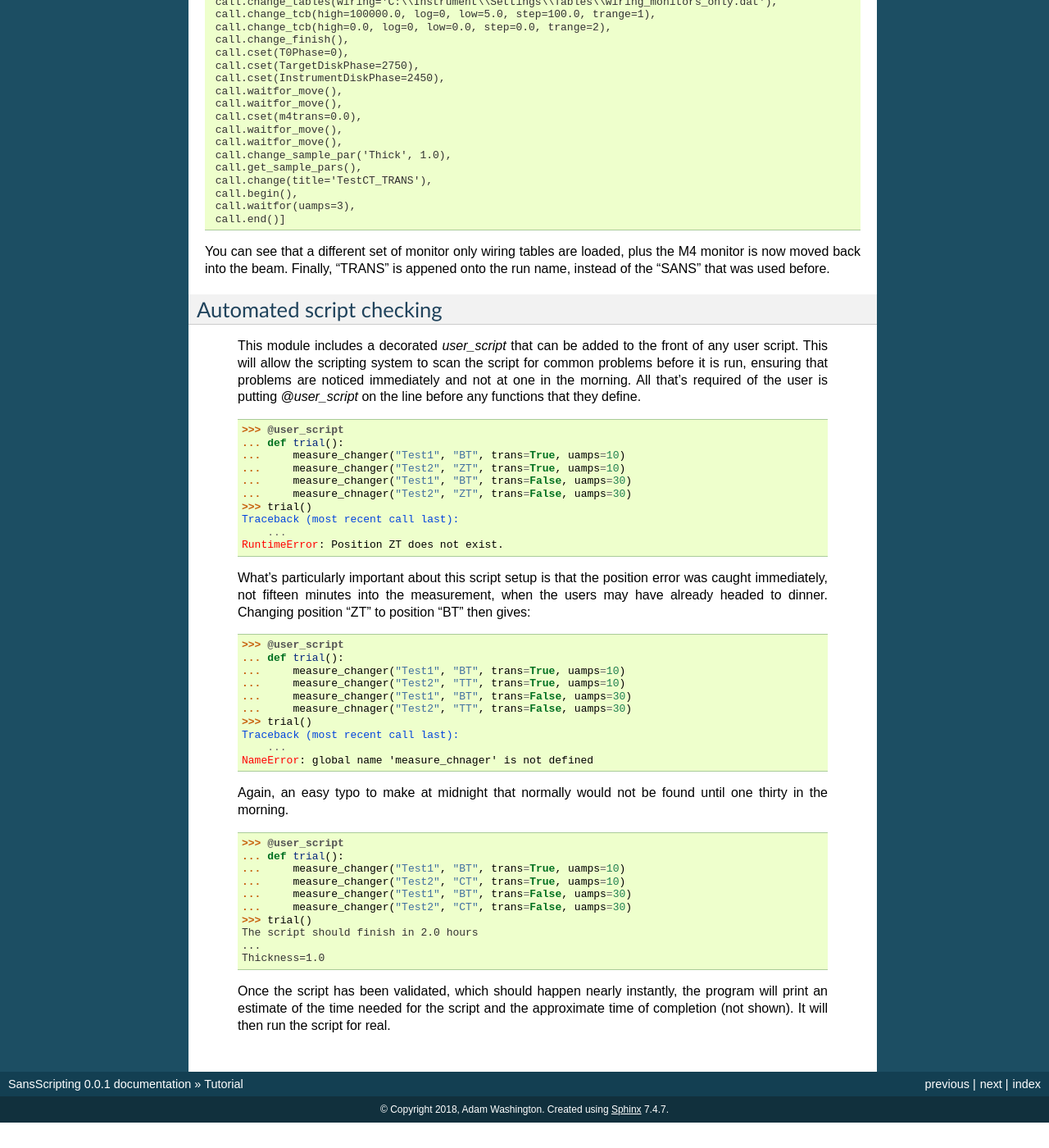
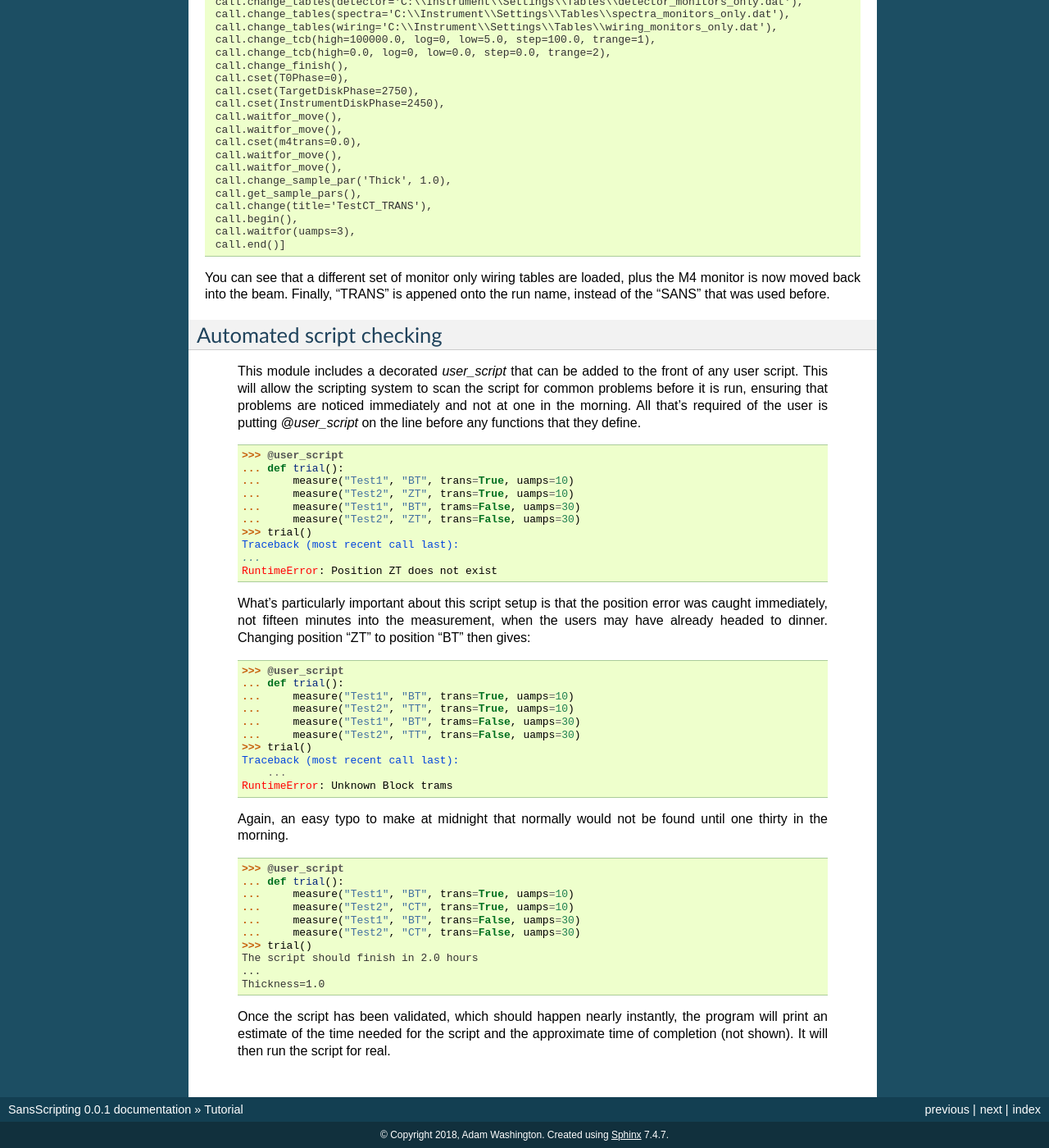
Before and after one commit to PyGenie-Scans/SansScripts, a Sphinx documentation site: the page built from doc/source/tutorial.rst, in a window 1280 px wide and 1400 px high, scrolled down 2628 px. Shown: the whole window at 82% size. Built offline with Sphinx 7.4.7, drawn with Linux system fonts in a browser that asks for light colours; before the commit the page ends 3997 px from its top, so only the background shows below that; some of the changed text lies outside the part shown.

Commit message:
Unified measure command

```diff
--- a/doc/source/tutorial.rst
+++ b/doc/source/tutorial.rst
@@ -111,7 +113,7 @@ After setting the title, the script finally takes a measurement.
 We can then repeat the measurement on a different sample position.
 
 >>> gen.reset_mock()
->>> measure_changer("Test" "CT", uamps=15, thickness=2.0)
+>>> measure("Test" "CT", uamps=15, thickness=2.0)
 Using the following Sample Parameters
 Geometry=Flat Plate
 Width=10
@@ -136,7 +138,7 @@ are not re-run until the wiring tables change.  To see that, we'll
 take a transmission measurement.
 
 >>> gen.reset_mock()
->>> measure_changer("Test" "CT", trans=True, uamps=3)
+>>> measure("Test" "CT", trans=True, uamps=3)
 Setup Larmor for transmission
 Using the following Sample Parameters
 Geometry=Flat Plate
@@ -187,14 +189,14 @@ Automated script checking
 
     >>> @user_script
     ... def trial():
-    ...     measure_changer("Test1", "BT", trans=True, uamps=10)
-    ...     measure_changer("Test2", "ZT", trans=True, uamps=10)
-    ...     measure_changer("Test1", "BT", trans=False, uamps=30)
-    ...     measure_chnager("Test2", "ZT", trans=False, uamps=30)
-    >>> trial() #doctest:+ELLIPSIS
+    ...     measure("Test1", "BT", trans=True, uamps=10)
+    ...     measure("Test2", "ZT", trans=True, uamps=10)
+    ...     measure("Test1", "BT", trams=False, uamps=30)
+    ...     measure("Test2", "ZT", trans=False, uamps=30)
+    >>> trial()
     Traceback (most recent call last):
-	...
-    RuntimeError: Position ZT does not exist.
+    ...
+    RuntimeError: Position ZT does not exist
 
     What's particularly important about this script setup is that the
     position error was caught immediately, not fifteen minutes into
@@ -203,24 +205,24 @@ Automated script checking
 
     >>> @user_script
     ... def trial():
-    ...     measure_changer("Test1", "BT", trans=True, uamps=10)
-    ...     measure_changer("Test2", "TT", trans=True, uamps=10)
-    ...     measure_changer("Test1", "BT", trans=False, uamps=30)
-    ...     measure_chnager("Test2", "TT", trans=False, uamps=30)
+    ...     measure("Test1", "BT", trans=True, uamps=10)
+    ...     measure("Test2", "TT", trans=True, uamps=10)
+    ...     measure("Test1", "BT", trams=False, uamps=30)
+    ...     measure("Test2", "TT", trans=False, uamps=30)
     >>> trial() #doctest:+ELLIPSIS
     Traceback (most recent call last):
 	...
-    NameError: global name 'measure_chnager' is not defined
+    RuntimeError: Unknown Block trams
 
     Again, an easy typo to make at midnight that normally would not be
     found until one thirty in the morning.
 
     >>> @user_script
     ... def trial():
-    ...     measure_changer("Test1", "BT", trans=True, uamps=10)
-    ...     measure_changer("Test2", "CT", trans=True, uamps=10)
-    ...     measure_changer("Test1", "BT", trans=False, uamps=30)
-    ...     measure_changer("Test2", "CT", trans=False, uamps=30)
+    ...     measure("Test1", "BT", trans=True, uamps=10)
+    ...     measure("Test2", "CT", trans=True, uamps=10)
+    ...     measure("Test1", "BT", trans=False, uamps=30)
+    ...     measure("Test2", "CT", trans=False, uamps=30)
     >>> trial() #doctest:+ELLIPSIS
     The script should finish in 2.0 hours
     ...
```
Also changed, not shown: other parts of doc/source/tutorial.rst (+4 -2 lines), 2 other files.
